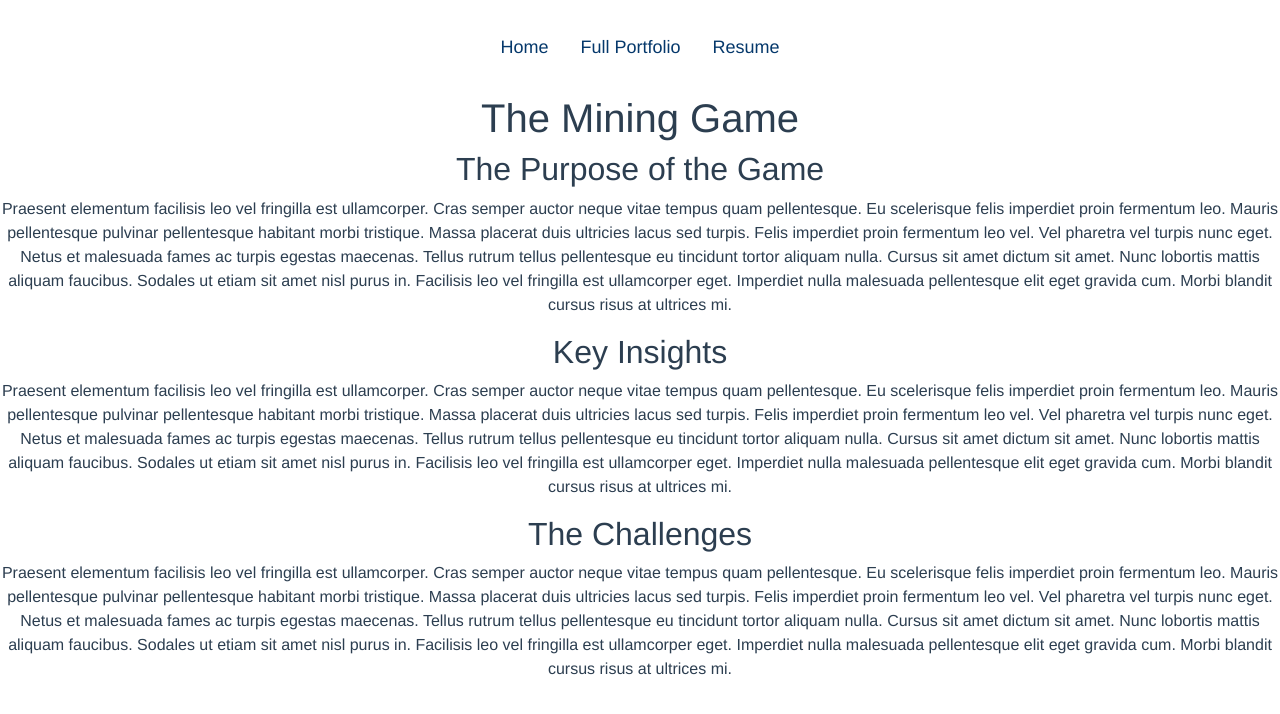
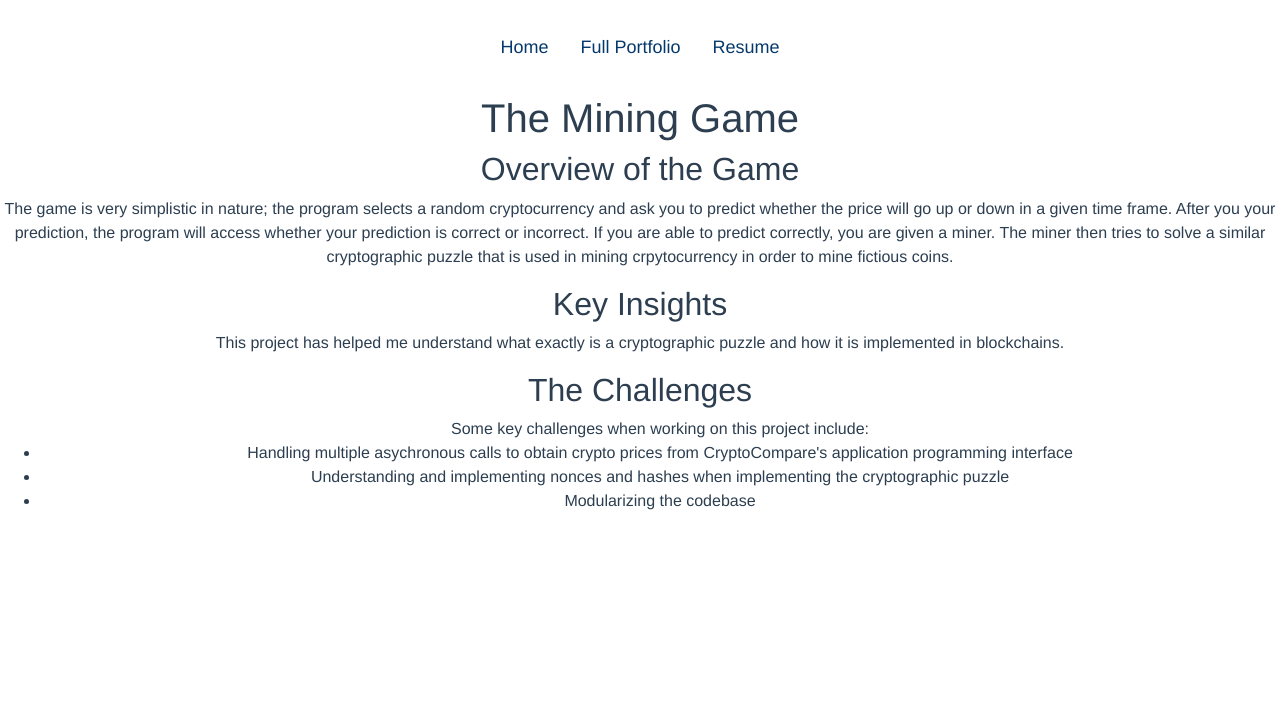
Before and after one commit to tian3401/professional-portfolio, a Vue app in the folder client/: page /mining-game in a window 1280 px wide. Shown: the top 714 px of the page. Built offline with nearby package versions, Linux system fonts and the light colour scheme.

Commit message:
update mining game copy

```diff
--- a/client/src/components/MiningGame.vue
+++ b/client/src/components/MiningGame.vue
@@ -1,12 +1,16 @@
 <template>
   <div>
     <h1>The Mining Game</h1>
-    <h2>The Purpose of the Game</h2>
-    <p>Praesent elementum facilisis leo vel fringilla est ullamcorper. Cras semper auctor neque vitae tempus quam pellentesque. Eu scelerisque felis imperdiet proin fermentum leo. Mauris pellentesque pulvinar pellentesque habitant morbi tristique. Massa placerat duis ultricies lacus sed turpis. Felis imperdiet proin fermentum leo vel. Vel pharetra vel turpis nunc eget. Netus et malesuada fames ac turpis egestas maecenas. Tellus rutrum tellus pellentesque eu tincidunt tortor aliquam nulla. Cursus sit amet dictum sit amet. Nunc lobortis mattis aliquam faucibus. Sodales ut etiam sit amet nisl purus in. Facilisis leo vel fringilla est ullamcorper eget. Imperdiet nulla malesuada pellentesque elit eget gravida cum. Morbi blandit cursus risus at ultrices mi.</p>
+    <h2> Overview of the Game</h2>
+    <p>The game is very simplistic in nature; the program selects a random cryptocurrency and ask you to predict whether the price will go up or down in a given time frame. After you your prediction, the program will access whether your prediction is correct or incorrect. If you are able to predict correctly, you are given a miner. The miner then tries to solve a similar cryptographic puzzle that is used in mining crpytocurrency in order to mine fictious coins.</p>
     <h2>Key Insights</h2>
-    <p>Praesent elementum facilisis leo vel fringilla est ullamcorper. Cras semper auctor neque vitae tempus quam pellentesque. Eu scelerisque felis imperdiet proin fermentum leo. Mauris pellentesque pulvinar pellentesque habitant morbi tristique. Massa placerat duis ultricies lacus sed turpis. Felis imperdiet proin fermentum leo vel. Vel pharetra vel turpis nunc eget. Netus et malesuada fames ac turpis egestas maecenas. Tellus rutrum tellus pellentesque eu tincidunt tortor aliquam nulla. Cursus sit amet dictum sit amet. Nunc lobortis mattis aliquam faucibus. Sodales ut etiam sit amet nisl purus in. Facilisis leo vel fringilla est ullamcorper eget. Imperdiet nulla malesuada pellentesque elit eget gravida cum. Morbi blandit cursus risus at ultrices mi.</p>
+    <p>This project has helped me understand what exactly is a cryptographic puzzle and how it is implemented in blockchains.</p>
     <h2>The Challenges</h2>
-    <p>Praesent elementum facilisis leo vel fringilla est ullamcorper. Cras semper auctor neque vitae tempus quam pellentesque. Eu scelerisque felis imperdiet proin fermentum leo. Mauris pellentesque pulvinar pellentesque habitant morbi tristique. Massa placerat duis ultricies lacus sed turpis. Felis imperdiet proin fermentum leo vel. Vel pharetra vel turpis nunc eget. Netus et malesuada fames ac turpis egestas maecenas. Tellus rutrum tellus pellentesque eu tincidunt tortor aliquam nulla. Cursus sit amet dictum sit amet. Nunc lobortis mattis aliquam faucibus. Sodales ut etiam sit amet nisl purus in. Facilisis leo vel fringilla est ullamcorper eget. Imperdiet nulla malesuada pellentesque elit eget gravida cum. Morbi blandit cursus risus at ultrices mi.</p>
+    <ul>Some key challenges when working on this project include:
+      <li>Handling multiple asychronous calls to obtain crypto prices from CryptoCompare's application programming interface</li>
+      <li>Understanding and implementing nonces and hashes when implementing the cryptographic puzzle</li>
+      <li>Modularizing the codebase</li>
+    </ul>
   </div>
 </template>
 
```
